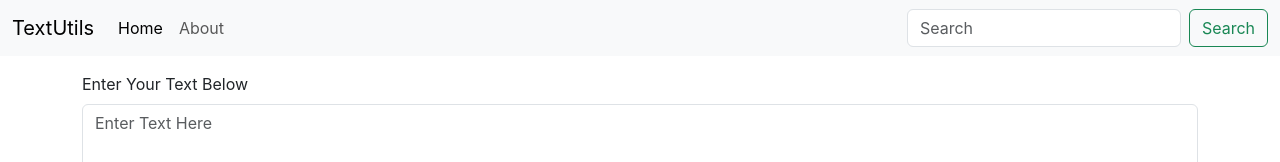
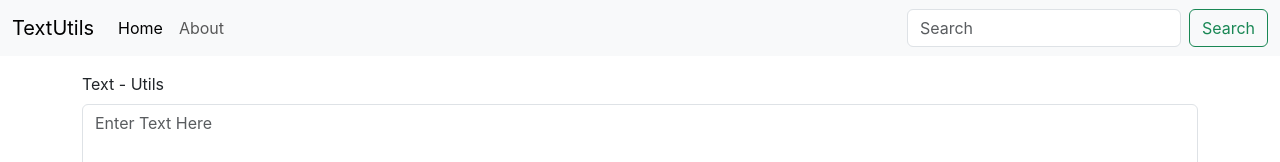
Before and after one commit to Muhammad-Bilal-code/Text-Utils, a React (Create React App) app: page / in a window 1280 px wide. Shown: the top 162 px of the page. Built offline with nearby package versions, Linux system fonts and the light colour scheme.

Commit message:
change heading to text utils

```diff
--- a/src/App.js
+++ b/src/App.js
@@ -14,7 +14,7 @@ function App() {
     <>
       <Navbar logo={logo} home={home} about={about} />
       {/* <Navbar /> */}
-      <Textarea textArea = "Enter Your Text Below"
+      <Textarea textArea = "Text - Utils"
 
       />
     </>
```
